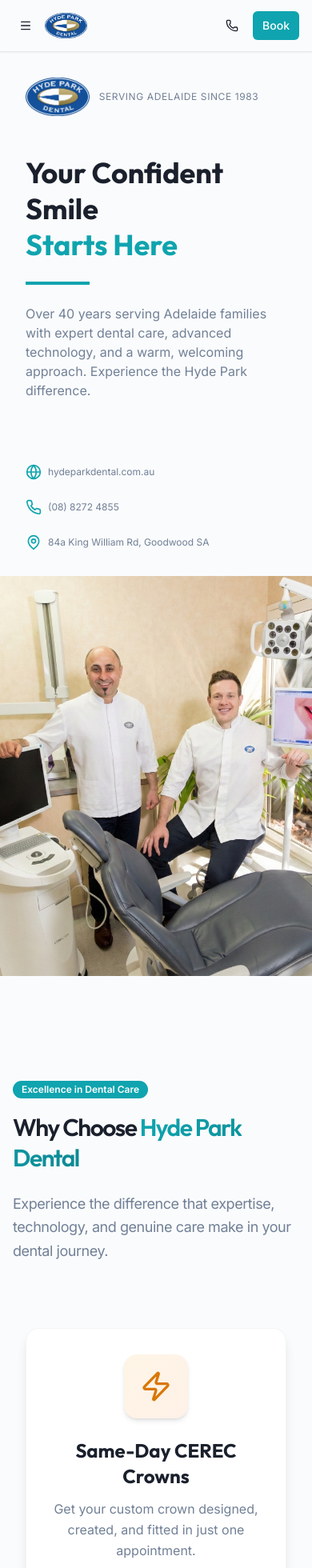
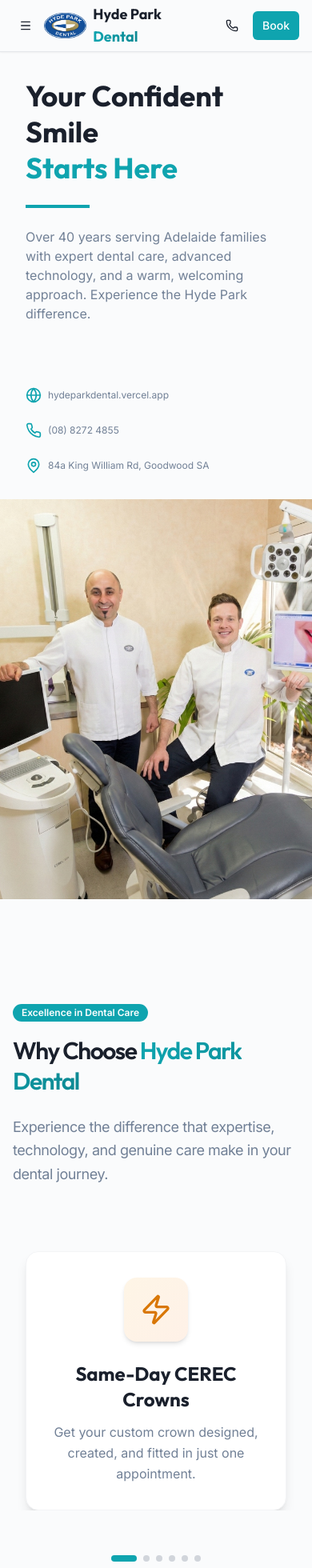
Before and after one commit to sush8471/Hyde-Park-Dental, a React (Vite) app: page / in a window 390 px wide. Shown: the top 1960 px of the page at 80% size. Built offline with nearby package versions, Linux system fonts and the light colour scheme.

Commit message:
Improve UX: navbar branding, mobile navigation, hero contacts, slider fixes

```diff
--- a/src/App.tsx
+++ b/src/App.tsx
@@ -155,7 +155,7 @@
           subtitle="Over 40 years serving Adelaide families with expert dental care, advanced technology, and a warm, welcoming approach. Experience the Hyde Park difference."
           backgroundImage="/team-hero.jpg"
           contactInfo={{
-            website: "hydeparkdental.com.au",
+            website: "hydeparkdental.vercel.app",
             phone: "(08) 8272 4855",
             address: "84a King William Rd, Goodwood SA",
           }}
--- a/src/components/ui/before-after-gallery.tsx
+++ b/src/components/ui/before-after-gallery.tsx
@@ -49,7 +49,7 @@
               See the remarkable transformations achieved by our experienced team at Hyde Park Dental.
             </p>
             <p className="text-sm text-primary font-semibold">
-              👆 Drag the slider to compare before and after
+              Drag the slider to compare before and after
             </p>
           </div>
 
--- a/src/components/ui/feature-with-advantages.tsx
+++ b/src/components/ui/feature-with-advantages.tsx
@@ -1,10 +1,11 @@
 import { useState } from "react";
 import { Zap, Award, Cpu, Heart, CreditCard, MapPin } from "lucide-react";
 import { Badge } from "@/components/ui/badge";
-import { motion } from "motion/react";
+import { motion, PanInfo } from "motion/react";
 
 function FeatureWithAdvantages() {
   const [currentSlide, setCurrentSlide] = useState(0);
+  const [isTransitioning, setIsTransitioning] = useState(false);
 
   const advantages = [
     {
@@ -51,12 +52,28 @@
     }
   ];
 
-  const handleDragEnd = (_event: any, info: any) => {
+  const handleDragEnd = (_event: any, info: PanInfo) => {
+    // Prevent multiple transitions
+    if (isTransitioning) return;
+
     const swipeThreshold = 50;
-    if (info.offset.x > swipeThreshold && currentSlide > 0) {
-      setCurrentSlide(currentSlide - 1);
-    } else if (info.offset.x < -swipeThreshold && currentSlide < advantages.length - 1) {
-      setCurrentSlide(currentSlide + 1);
+    const velocity = Math.abs(info.velocity.x);
+    const offset = info.offset.x;
+
+    // Only trigger if drag is significant enough
+    if (Math.abs(offset) > swipeThreshold || velocity > 500) {
+      setIsTransitioning(true);
+
+      if (offset > 0 && currentSlide > 0) {
+        // Swipe right - go to previous
+        setCurrentSlide(currentSlide - 1);
+      } else if (offset < 0 && currentSlide < advantages.length - 1) {
+        // Swipe left - go to next
+        setCurrentSlide(currentSlide + 1);
+      }
+
+      // Reset transition lock after animation completes
+      setTimeout(() => setIsTransitioning(false), 400);
     }
   };
 
@@ -86,10 +103,18 @@
                 className="flex"
                 drag="x"
                 dragConstraints={{ left: 0, right: 0 }}
-                dragElastic={0.1}
+                dragElastic={0.2}
+                dragMomentum={false}
                 onDragEnd={handleDragEnd}
                 animate={{ x: `-${currentSlide * 100}%` }}
-                transition={{ type: "spring", stiffness: 300, damping: 30 }}
+                transition={{
+                  type: "spring",
+                  stiffness: 400,
+                  damping: 35,
+                  mass: 0.8
+                }}
+                style={{ cursor: 'grab' }}
+                whileTap={{ cursor: 'grabbing' }}
               >
                 {advantages.map((advantage, index) => {
                   const Icon = advantage.icon;
@@ -117,11 +142,17 @@
               {advantages.map((_, index) => (
                 <button
                   key={index}
-                  onClick={() => setCurrentSlide(index)}
+                  onClick={() => {
+                    if (!isTransitioning) {
+                      setIsTransitioning(true);
+                      setCurrentSlide(index);
+                      setTimeout(() => setIsTransitioning(false), 400);
+                    }
+                  }}
                   className={`h-2 rounded-full transition-all duration-300 ${
                     index === currentSlide
                       ? 'w-8 bg-primary'
-                      : 'w-2 bg-gray-300'
+                      : 'w-2 bg-gray-300 hover:bg-gray-400'
                   }`}
                   aria-label={`Go to slide ${index + 1}`}
                 />
--- a/src/components/ui/focus-cards.tsx
+++ b/src/components/ui/focus-cards.tsx
@@ -40,7 +40,9 @@
         <div
           className={cn(
             "absolute inset-0 bg-black/50 flex items-end py-8 px-4 transition-opacity duration-300",
-            hovered === index ? "opacity-100" : "opacity-0"
+            // Always visible on mobile, hover-based on desktop
+            "opacity-100 md:opacity-0",
+            hovered === index && "md:opacity-100"
           )}
         >
           <div className="space-y-1">
--- a/src/components/ui/hero-section-2.tsx
+++ b/src/components/ui/hero-section-2.tsx
@@ -92,20 +92,8 @@
       >
         {/* Left Side: Content */}
         <div className="flex w-full flex-col justify-between p-8 md:w-1/2 md:p-12 lg:w-3/5 lg:p-16">
-            {/* Top Section: Logo & Main Content */}
+            {/* Main Content */}
             <div>
-                <motion.header className="mb-12" variants={itemVariants as any}>
-                    {logo && (
-                        <div className="flex items-center">
-                            <img src={logo.url} alt={logo.alt} className="mr-3 h-12" />
-                            <div>
-                                {logo.text && <p className="text-lg font-bold text-foreground">{logo.text}</p>}
-                                {slogan && <p className="text-xs tracking-wider text-muted-foreground">{slogan}</p>}
-                            </div>
-                        </div>
-                    )}
-                </motion.header>
-
                 <motion.main variants={containerVariants as any}>
                     <motion.h1 className="text-4xl font-bold leading-tight text-foreground md:text-5xl" variants={itemVariants as any}>
                         {title}
@@ -125,18 +113,31 @@
             {/* Bottom Section: Footer Info */}
             <motion.footer className="mt-12 w-full" variants={itemVariants as any}>
                 <div className="grid grid-cols-1 gap-6 text-xs text-muted-foreground sm:grid-cols-3">
-                    <div className="flex items-center">
+                    <a
+                      href="https://hydeparkdental.vercel.app"
+                      target="_blank"
+                      rel="noopener noreferrer"
+                      className="flex items-center hover:text-primary transition-colors cursor-pointer group"
+                    >
                         <InfoIcon type="website" />
-                        <span>{contactInfo.website}</span>
-                    </div>
-                    <div className="flex items-center">
+                        <span className="group-hover:underline">{contactInfo.website}</span>
+                    </a>
+                    <a
+                      href="tel:0882724855"
+                      className="flex items-center hover:text-primary transition-colors cursor-pointer group"
+                    >
                         <InfoIcon type="phone" />
-                        <span>{contactInfo.phone}</span>
-                    </div>
-                    <div className="flex items-center">
+                        <span className="group-hover:underline">{contactInfo.phone}</span>
+                    </a>
+                    <a
+                      href="https://maps.app.goo.gl/kVDEZJgbh2WcF2bn8"
+                      target="_blank"
+                      rel="noopener noreferrer"
+                      className="flex items-center hover:text-primary transition-colors cursor-pointer group"
+                    >
                         <InfoIcon type="address" />
-                        <span>{contactInfo.address}</span>
-                    </div>
+                        <span className="group-hover:underline">{contactInfo.address}</span>
+                    </a>
                 </div>
             </motion.footer>
         </div>
--- a/src/components/ui/hyde-park-navbar.tsx
+++ b/src/components/ui/hyde-park-navbar.tsx
@@ -101,7 +101,7 @@
                 alt="Hyde Park Dental Logo"
                 className="h-8 w-auto"
               />
-              <span className="hidden sm:inline-block font-display font-bold text-lg">
+              <span className="inline-block font-display font-bold text-lg">
                 Hyde Park <span className="gradient-text">Dental</span>
               </span>
             </a>
--- a/src/components/ui/services-gallery.tsx
+++ b/src/components/ui/services-gallery.tsx
@@ -216,9 +216,9 @@
                         {item.description}
                       </div>
 
-                      <div className="flex items-center text-sm font-semibold bg-white/10 backdrop-blur-sm px-4 py-2 rounded-full border border-white/20">
+                      <div className="flex items-center text-xs font-medium text-white/70 group-hover:text-white transition-colors">
                         Learn More{" "}
-                        <ArrowRight className="ml-2 size-5 transition-transform group-hover:translate-x-1" />
+                        <ArrowRight className="ml-1 size-3 transition-transform group-hover:translate-x-1" />
                       </div>
                     </div>
                   </div>
```
Also changed, not shown: src/components/ui/before-after-compare.tsx (+26 -4 lines).
